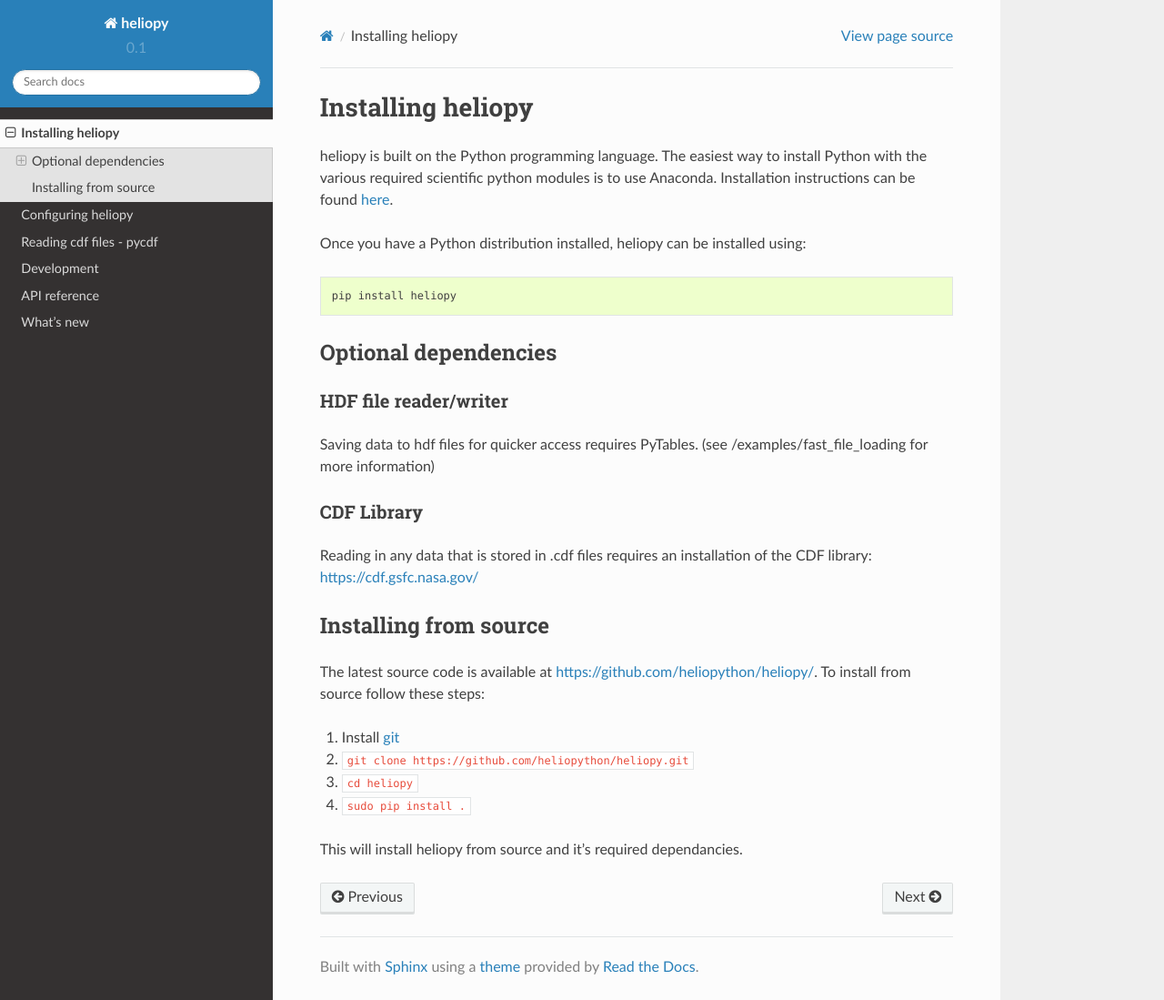
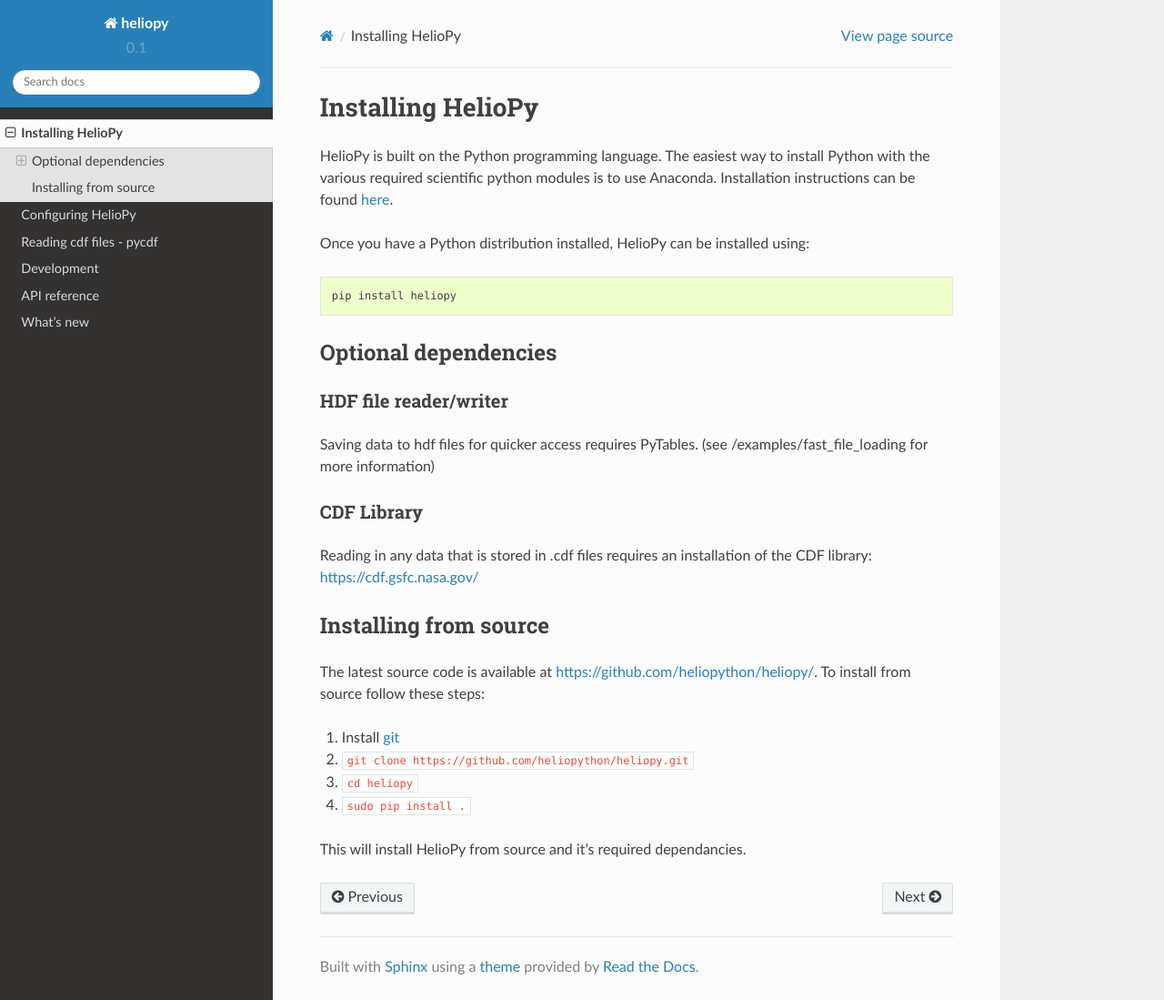
Before and after one commit to heliopython/heliopy, a Sphinx documentation site: the page built from doc/source/installing.rst, in a window 1280 px wide and 1099 px high. Shown: the whole window at 91% size. Built offline with Sphinx 7.4.7 and the Read the Docs theme 2.0.0, drawn with Linux system fonts in a browser that asks for light colours; pages that are not in the unit, such as notebooks, are missing from menus.

```diff
--- a/doc/source/development.rst
+++ b/doc/source/development.rst
@@ -1,6 +1,6 @@
 Development
 ===========
-Useful information for contributing to heliopy
+Useful information for contributing to HelioPy
 
 .. toctree::
    :maxdepth: 1
--- a/doc/source/index.rst
+++ b/doc/source/index.rst
@@ -1,7 +1,7 @@
-heliopy documentation
+HelioPy documentation
 =====================
 
-heliopy is a free and open source set of tools for analysing space physics data
+HelioPy is a free and open source set of tools for analysing space physics data
 in python. The main purpose is to make it easy to download and read in various
 space physics data sets.
 
--- a/doc/source/installing.rst
+++ b/doc/source/installing.rst
@@ -1,11 +1,11 @@
-Installing heliopy
+Installing HelioPy
 ==================
 
-heliopy is built on the Python programming language. The easiest way to install
+HelioPy is built on the Python programming language. The easiest way to install
 Python with the various required scientific python modules is to use Anaconda.
 Installation instructions can be found `here <https://docs.continuum.io/anaconda/install/>`_.
 
-Once you have a Python distribution installed, heliopy can be installed using::
+Once you have a Python distribution installed, HelioPy can be installed using::
 
   pip install heliopy
 
@@ -32,4 +32,4 @@ https://github.com/heliopython/heliopy/. To install from source follow these ste
 3. ``cd heliopy``
 4. ``sudo pip install .``
 
-This will install heliopy from source and it's required dependancies.
+This will install HelioPy from source and it's required dependancies.
--- a/doc/source/pycdf.rst
+++ b/doc/source/pycdf.rst
@@ -6,7 +6,7 @@ without change from the `spacepy`_ project.
 However, this is a minimal-dependency version which should be much
 easier to install compared to the full spacepy distribution.
 
-To use pycdf after installing heliopy do
+To use pycdf after installing HelioPy do
 
 .. code-block:: python
 
--- a/doc/source/whatsnew.rst
+++ b/doc/source/whatsnew.rst
@@ -12,7 +12,7 @@ New features
 ^^^^^^^^^^^^
 
 - Convert examples gallery to automatically generate plots
-- Added :meth:`heliopy.data.helper.listdata` method for easily viewing the amount of data heliopy is storing locally.
+- Added :meth:`HelioPy.data.helper.listdata` method for easily viewing the amount of data HelioPy is storing locally.
 - Added :meth:`heliopy.data.wind.threedp_sfpd` method for importing WIND 3DP sfpd data.
 
 Version 0.1.3
--- a/setup.py
+++ b/setup.py
@@ -10,7 +10,7 @@ if on_rtd:
                              '/home/docs/heliopy/data')
     print(ret)
 
-setup(name='heliopy',
+setup(name='HelioPy',
       version='0.1.3',
       description='Python for space physics',
       url='http://heliopy.org/',
```
Also changed, not shown: README.md (+2 -2 lines), doc/source/configuring.rst (+4 -4 lines).
